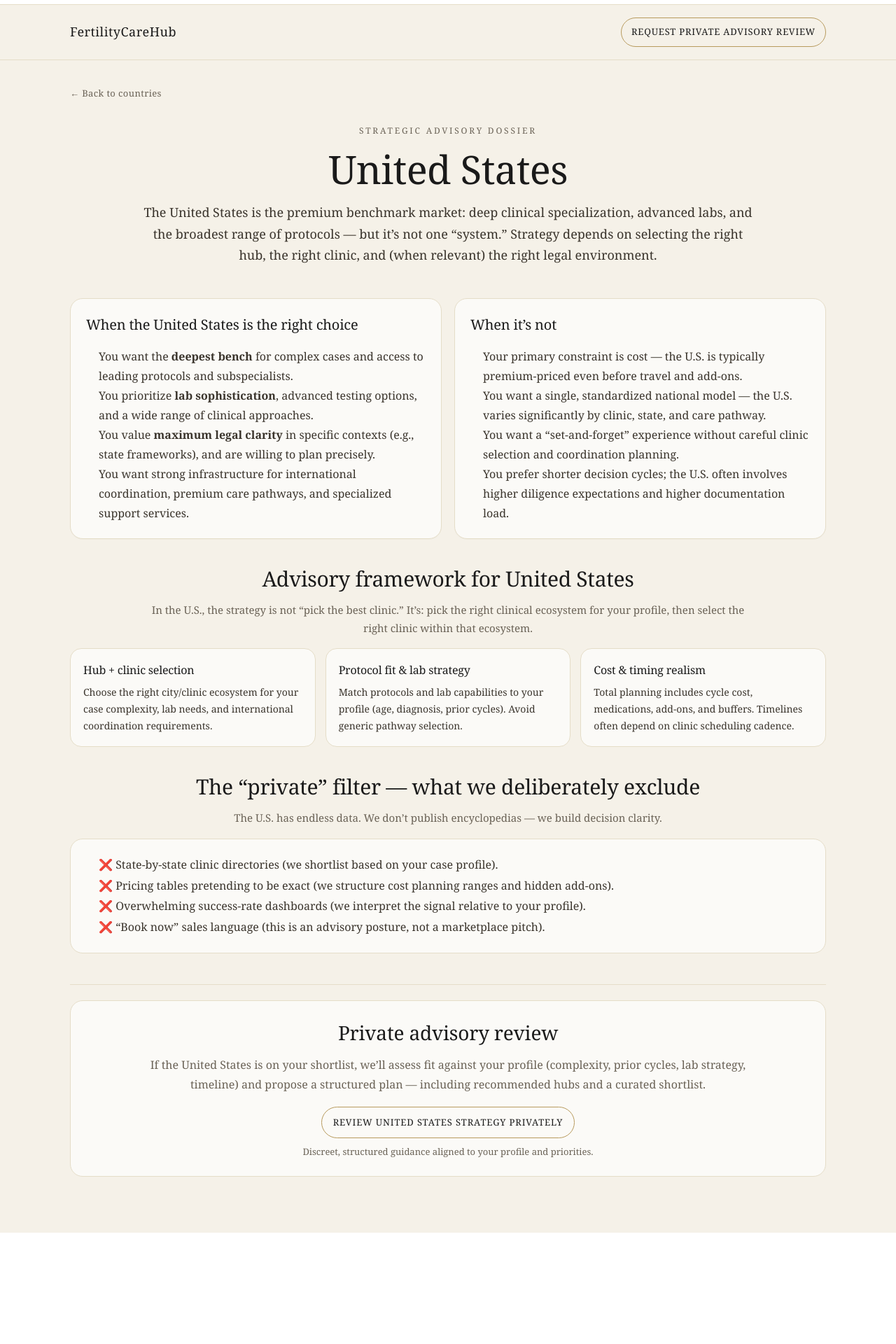
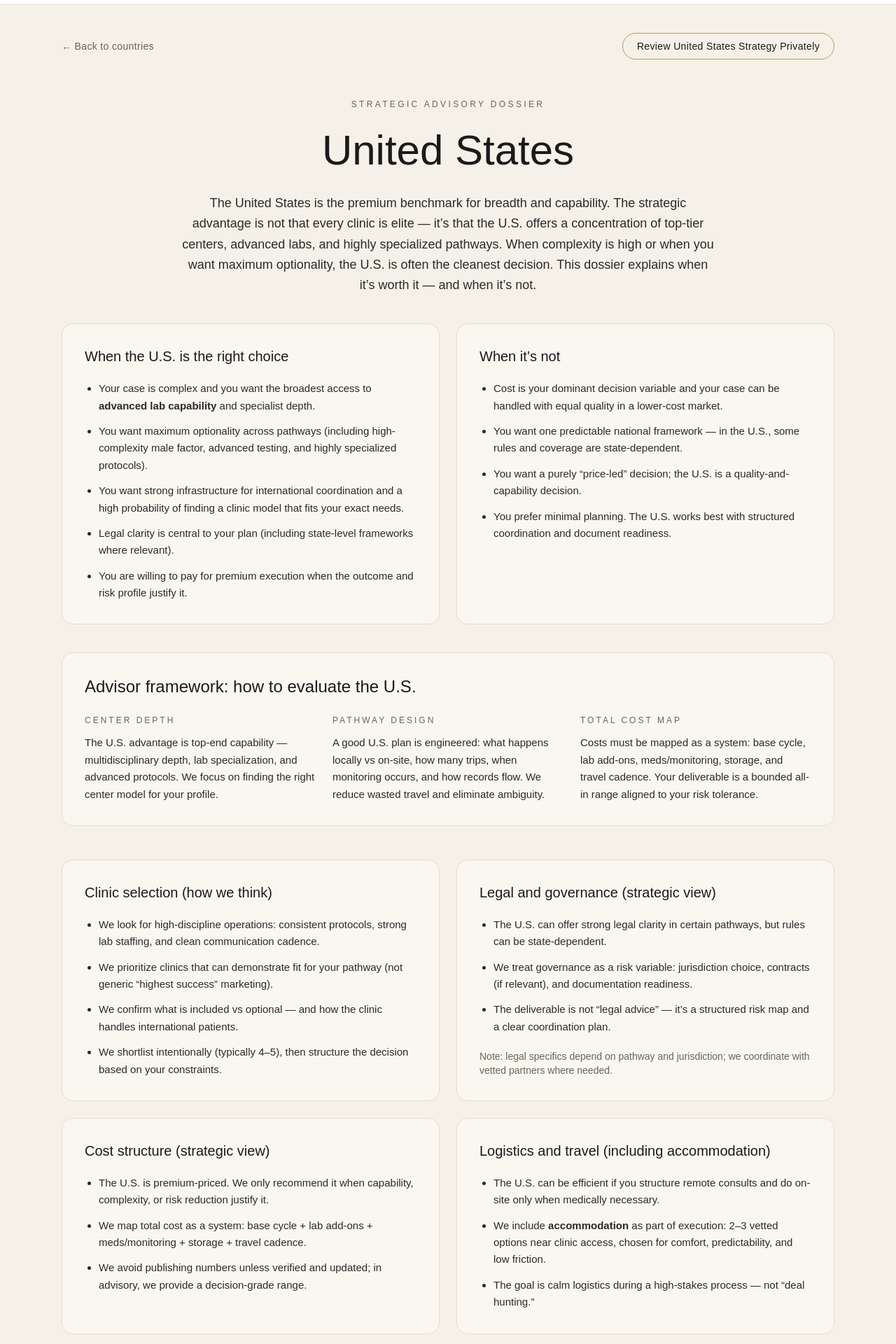
Before and after one commit to fmeliteintl-collab/fertilitycarehub-web, a Next.js app: page /countries/united-states in a window 1280 px wide. Shown: the part 80-2000 px from the top of the page at 70% size. Before the commit the page ends 1841 px from the top, so only its background shows below. Built offline with nearby package versions, Linux system fonts and the light colour scheme.

Commit message:
Build United States dossier

```diff
--- a/app/countries/united-states/page.tsx
+++ b/app/countries/united-states/page.tsx
@@ -1,360 +1,245 @@
 import Link from "next/link";
 
-export default function UnitedStatesDossierPage() {
-  const COUNTRY = "United States";
-  const SLUG = "united-states";
-
-  const PAGE_BG = "#F5F1E8";
-  const INK = "#1A1A1A";
-  const MUTED = "#6A6256";
-  const GOLD = "#B89B5E";
-  const BORDER = "#E5DDC8";
-  const CARD_BG = "#FBFAF7";
-
+export default function UnitedStatesPage() {
   return (
-    <main
-      style={{
-        background: PAGE_BG,
-        color: INK,
-        minHeight: "100vh",
-        fontFamily:
-          'ui-serif, Georgia, Cambria, "Times New Roman", Times, serif',
-      }}
-    >
-      {/* Header */}
-      <header
-        style={{
-          width: "100%",
-          borderBottom: `1px solid ${BORDER}`,
-          background: PAGE_BG,
-        }}
-      >
-        <div
-          style={{
-            maxWidth: 1120,
-            margin: "0 auto",
-            padding: "18px 20px",
-            display: "flex",
-            alignItems: "center",
-            justifyContent: "space-between",
-            gap: 16,
-          }}
-        >
+    <main className="min-h-screen bg-[#F5F1E8] text-[#1A1A1A]">
+      {/* Top utility bar */}
+      <div className="max-w-6xl mx-auto px-6 pt-10">
+        <div className="flex items-center justify-between">
           <Link
             href="/countries"
-            style={{
-              textDecoration: "none",
-              color: INK,
-              fontSize: 18,
-              letterSpacing: 0.5,
-            }}
+            className="text-sm tracking-wide text-[#6A6256] hover:text-[#1A1A1A]"
           >
-            FertilityCareHub
+            ← Back to countries
           </Link>
 
           <Link
-            href={`/countries/${SLUG}#consultation`}
-            style={{
-              textDecoration: "none",
-              border: `1px solid ${GOLD}`,
-              color: INK,
-              padding: "10px 14px",
-              borderRadius: 999,
-              fontSize: 13,
-              letterSpacing: 0.8,
-              textTransform: "uppercase",
-              whiteSpace: "nowrap",
-              background: "transparent",
-            }}
+            href="/consultation"
+            className="inline-flex items-center justify-center rounded-full border border-[#B89B5E] px-5 py-2 text-sm tracking-wide text-[#1A1A1A] hover:bg-[#F0E7D6]"
           >
-            Request Private Advisory Review
+            Review United States Strategy Privately
           </Link>
         </div>
-      </header>
+      </div>
 
-      {/* Body */}
-      <div style={{ maxWidth: 1120, margin: "0 auto", padding: "28px 20px 80px" }}>
-        {/* Back link */}
-        <div style={{ marginTop: 6 }}>
-          <Link
-            href="/countries"
-            style={{
-              textDecoration: "none",
-              color: MUTED,
-              fontSize: 13,
-              letterSpacing: 0.4,
-            }}
-          >
-            ← Back to countries
-          </Link>
-        </div>
-
-        {/* Hero */}
-        <section style={{ paddingTop: 34, paddingBottom: 28, textAlign: "center" }}>
-          <div
-            style={{
-              fontSize: 12,
-              letterSpacing: 2.8,
-              textTransform: "uppercase",
-              color: MUTED,
-              marginBottom: 16,
-            }}
-          >
-            Strategic advisory dossier
+      {/* Hero */}
+      <section className="max-w-6xl mx-auto px-6 pt-14 pb-10">
+        <div className="text-center">
+          <div className="text-xs tracking-[0.28em] text-[#6A6256]">
+            STRATEGIC ADVISORY DOSSIER
           </div>
 
-          <h1
-            style={{
-              margin: 0,
-              fontSize: 56,
-              lineHeight: 1.05,
-              letterSpacing: -0.6,
-            }}
-          >
-            {COUNTRY}
+          <h1 className="mt-5 text-5xl md:text-6xl leading-tight font-medium">
+            United States
           </h1>
 
-          <p
-            style={{
-              margin: "18px auto 0",
-              maxWidth: 880,
-              fontSize: 18,
-              lineHeight: 1.7,
-              color: "#3A342C",
-            }}
-          >
-            The United States is the premium benchmark market: deep clinical specialization, advanced labs,
-            and the broadest range of protocols — but it’s not one “system.” Strategy depends on selecting
-            the right hub, the right clinic, and (when relevant) the right legal environment.
+          <p className="mt-6 max-w-3xl mx-auto text-lg leading-relaxed text-[#2A2A2A]">
+            The United States is the premium benchmark for breadth and capability. The strategic
+            advantage is not that every clinic is elite — it’s that the U.S. offers a concentration
+            of top-tier centers, advanced labs, and highly specialized pathways. When complexity is
+            high or when you want maximum optionality, the U.S. is often the cleanest decision.
+            This dossier explains when it’s worth it — and when it’s not.
           </p>
-        </section>
+        </div>
+      </section>
 
-        {/* 2-up decision boxes */}
-        <section
-          style={{
-            display: "grid",
-            gridTemplateColumns: "1fr 1fr",
-            gap: 18,
-            marginTop: 18,
-          }}
-        >
-          {/* Right choice */}
-          <div
-            style={{
-              background: CARD_BG,
-              border: `1px solid ${BORDER}`,
-              borderRadius: 18,
-              padding: "22px 22px",
-              boxShadow: "0 1px 0 rgba(0,0,0,0.02)",
-            }}
-          >
-            <h2 style={{ margin: 0, fontSize: 20, letterSpacing: -0.2 }}>
-              When the United States is the right choice
-            </h2>
-
-            <ul style={{ margin: "16px 0 0", paddingLeft: 18, color: "#3A342C", lineHeight: 1.75 }}>
+      {/* Two-column decision block */}
+      <section className="max-w-6xl mx-auto px-6 pb-10">
+        <div className="grid md:grid-cols-2 gap-6">
+          <div className="rounded-2xl border border-[#E5DDC8] bg-[#FAF7F1] p-8">
+            <h2 className="text-xl font-medium">When the U.S. is the right choice</h2>
+            <ul className="mt-5 space-y-3 text-[15px] leading-relaxed text-[#2A2A2A] list-disc pl-5">
               <li>
-                You want the <b>deepest bench</b> for complex cases and access to leading protocols and subspecialists.
+                Your case is complex and you want the broadest access to{" "}
+                <strong>advanced lab capability</strong> and specialist depth.
               </li>
               <li>
-                You prioritize <b>lab sophistication</b>, advanced testing options, and a wide range of clinical approaches.
+                You want maximum optionality across pathways (including high-complexity male factor,
+                advanced testing, and highly specialized protocols).
               </li>
               <li>
-                You value <b>maximum legal clarity</b> in specific contexts (e.g., state frameworks), and are willing to plan precisely.
+                You want strong infrastructure for international coordination and a high probability
+                of finding a clinic model that fits your exact needs.
               </li>
               <li>
-                You want strong infrastructure for international coordination, premium care pathways, and specialized support services.
+                Legal clarity is central to your plan (including state-level frameworks where relevant).
+              </li>
+              <li>
+                You are willing to pay for premium execution when the outcome and risk profile justify it.
               </li>
             </ul>
           </div>
 
-          {/* Not */}
-          <div
-            style={{
-              background: CARD_BG,
-              border: `1px solid ${BORDER}`,
-              borderRadius: 18,
-              padding: "22px 22px",
-              boxShadow: "0 1px 0 rgba(0,0,0,0.02)",
-            }}
-          >
-            <h2 style={{ margin: 0, fontSize: 20, letterSpacing: -0.2 }}>When it’s not</h2>
-
-            <ul style={{ margin: "16px 0 0", paddingLeft: 18, color: "#3A342C", lineHeight: 1.75 }}>
+          <div className="rounded-2xl border border-[#E5DDC8] bg-[#FAF7F1] p-8">
+            <h2 className="text-xl font-medium">When it’s not</h2>
+            <ul className="mt-5 space-y-3 text-[15px] leading-relaxed text-[#2A2A2A] list-disc pl-5">
               <li>
-                Your primary constraint is cost — the U.S. is typically premium-priced even before travel and add-ons.
+                Cost is your dominant decision variable and your case can be handled with equal quality
+                in a lower-cost market.
               </li>
               <li>
-                You want a single, standardized national model — the U.S. varies significantly by clinic, state, and care pathway.
+                You want one predictable national framework — in the U.S., some rules and coverage are
+                state-dependent.
               </li>
               <li>
-                You want a “set-and-forget” experience without careful clinic selection and coordination planning.
+                You want a purely “price-led” decision; the U.S. is a quality-and-capability decision.
               </li>
               <li>
-                You prefer shorter decision cycles; the U.S. often involves higher diligence expectations and higher documentation load.
+                You prefer minimal planning. The U.S. works best with structured coordination and document readiness.
               </li>
             </ul>
           </div>
-        </section>
+        </div>
+      </section>
 
-        {/* Advisory framework */}
-        <section style={{ marginTop: 34 }}>
-          <div style={{ textAlign: "center", marginBottom: 16 }}>
-            <h2 style={{ margin: 0, fontSize: 30, letterSpacing: -0.3 }}>
-              Advisory framework for {COUNTRY}
-            </h2>
-            <p
-              style={{
-                margin: "10px auto 0",
-                maxWidth: 860,
-                color: MUTED,
-                lineHeight: 1.7,
-                fontSize: 15,
-              }}
-            >
-              In the U.S., the strategy is not “pick the best clinic.” It’s: pick the right clinical ecosystem for your profile,
-              then select the right clinic within that ecosystem.
+      {/* Framework */}
+      <section className="max-w-6xl mx-auto px-6 pb-12">
+        <div className="rounded-2xl border border-[#E5DDC8] bg-[#FAF7F1] p-8">
+          <h2 className="text-2xl font-medium">Advisor framework: how to evaluate the U.S.</h2>
+
+          <div className="mt-6 grid md:grid-cols-3 gap-6">
+            <div>
+              <div className="text-xs tracking-[0.25em] text-[#6A6256]">CENTER DEPTH</div>
+              <p className="mt-3 text-[15px] leading-relaxed text-[#2A2A2A]">
+                The U.S. advantage is top-end capability — multidisciplinary depth, lab specialization,
+                and advanced protocols. We focus on finding the right center model for your profile.
+              </p>
+            </div>
+
+            <div>
+              <div className="text-xs tracking-[0.25em] text-[#6A6256]">PATHWAY DESIGN</div>
+              <p className="mt-3 text-[15px] leading-relaxed text-[#2A2A2A]">
+                A good U.S. plan is engineered: what happens locally vs on-site, how many trips, when monitoring occurs,
+                and how records flow. We reduce wasted travel and eliminate ambiguity.
+              </p>
+            </div>
+
+            <div>
+              <div className="text-xs tracking-[0.25em] text-[#6A6256]">TOTAL COST MAP</div>
+              <p className="mt-3 text-[15px] leading-relaxed text-[#2A2A2A]">
+                Costs must be mapped as a system: base cycle, lab add-ons, meds/monitoring, storage, and travel cadence.
+                Your deliverable is a bounded all-in range aligned to your risk tolerance.
+              </p>
+            </div>
+          </div>
+        </div>
+      </section>
+
+      {/* Core sections */}
+      <section className="max-w-6xl mx-auto px-6 pb-12">
+        <div className="grid md:grid-cols-2 gap-6">
+          <div className="rounded-2xl border border-[#E5DDC8] bg-[#FAF7F1] p-8">
+            <h3 className="text-xl font-medium">Clinic selection (how we think)</h3>
+            <ul className="mt-5 space-y-3 text-[15px] leading-relaxed text-[#2A2A2A] list-disc pl-5">
+              <li>
+                We look for high-discipline operations: consistent protocols, strong lab staffing, and clean communication cadence.
+              </li>
+              <li>
+                We prioritize clinics that can demonstrate fit for your pathway (not generic “highest success” marketing).
+              </li>
+              <li>
+                We confirm what is included vs optional — and how the clinic handles international patients.
+              </li>
+              <li>
+                We shortlist intentionally (typically 4–5), then structure the decision based on your constraints.
+              </li>
+            </ul>
+          </div>
+
+          <div className="rounded-2xl border border-[#E5DDC8] bg-[#FAF7F1] p-8">
+            <h3 className="text-xl font-medium">Legal and governance (strategic view)</h3>
+            <ul className="mt-5 space-y-3 text-[15px] leading-relaxed text-[#2A2A2A] list-disc pl-5">
+              <li>
+                The U.S. can offer strong legal clarity in certain pathways, but rules can be state-dependent.
+              </li>
+              <li>
+                We treat governance as a risk variable: jurisdiction choice, contracts (if relevant), and documentation readiness.
+              </li>
+              <li>
+                The deliverable is not “legal advice” — it’s a structured risk map and a clear coordination plan.
+              </li>
+            </ul>
+            <p className="mt-5 text-sm text-[#6A6256]">
+              Note: legal specifics depend on pathway and jurisdiction; we coordinate with vetted partners where needed.
             </p>
           </div>
 
-          <div
-            style={{
-              display: "grid",
-              gridTemplateColumns: "repeat(3, 1fr)",
-              gap: 14,
-            }}
-          >
-            {[
-              {
-                title: "Hub + clinic selection",
-                text: "Choose the right city/clinic ecosystem for your case complexity, lab needs, and international coordination requirements.",
-              },
-              {
-                title: "Protocol fit & lab strategy",
-                text: "Match protocols and lab capabilities to your profile (age, diagnosis, prior cycles). Avoid generic pathway selection.",
-              },
-              {
-                title: "Cost & timing realism",
-                text: "Total planning includes cycle cost, medications, add-ons, and buffers. Timelines often depend on clinic scheduling cadence.",
-              },
-            ].map((c) => (
-              <div
-                key={c.title}
-                style={{
-                  background: CARD_BG,
-                  border: `1px solid ${BORDER}`,
-                  borderRadius: 16,
-                  padding: 18,
-                }}
-              >
-                <div style={{ fontSize: 16, marginBottom: 8, letterSpacing: -0.2 }}>{c.title}</div>
-                <div style={{ color: "#3A342C", lineHeight: 1.7, fontSize: 14 }}>{c.text}</div>
-              </div>
-            ))}
-          </div>
-        </section>
-
-        {/* What we exclude */}
-        <section style={{ marginTop: 34 }}>
-          <div style={{ textAlign: "center", marginBottom: 16 }}>
-            <h2 style={{ margin: 0, fontSize: 30, letterSpacing: -0.3 }}>
-              The “private” filter — what we deliberately exclude
-            </h2>
-            <p
-              style={{
-                margin: "10px auto 0",
-                maxWidth: 860,
-                color: MUTED,
-                lineHeight: 1.7,
-                fontSize: 15,
-              }}
-            >
-              The U.S. has endless data. We don’t publish encyclopedias — we build decision clarity.
-            </p>
+          <div className="rounded-2xl border border-[#E5DDC8] bg-[#FAF7F1] p-8">
+            <h3 className="text-xl font-medium">Cost structure (strategic view)</h3>
+            <ul className="mt-5 space-y-3 text-[15px] leading-relaxed text-[#2A2A2A] list-disc pl-5">
+              <li>
+                The U.S. is premium-priced. We only recommend it when capability, complexity, or risk reduction justify it.
+              </li>
+              <li>
+                We map total cost as a system: base cycle + lab add-ons + meds/monitoring + storage + travel cadence.
+              </li>
+              <li>
+                We avoid publishing numbers unless verified and updated; in advisory, we provide a decision-grade range.
+              </li>
+            </ul>
           </div>
 
-          <div
-            style={{
-              background: CARD_BG,
-              border: `1px solid ${BORDER}`,
-              borderRadius: 18,
-              padding: 22,
-            }}
-          >
-            <ul style={{ margin: 0, paddingLeft: 18, color: "#3A342C", lineHeight: 1.85 }}>
-              <li>❌ State-by-state clinic directories (we shortlist based on your case profile).</li>
-              <li>❌ Pricing tables pretending to be exact (we structure cost planning ranges and hidden add-ons).</li>
-              <li>❌ Overwhelming success-rate dashboards (we interpret the signal relative to your profile).</li>
-              <li>❌ “Book now” sales language (this is an advisory posture, not a marketplace pitch).</li>
+          <div className="rounded-2xl border border-[#E5DDC8] bg-[#FAF7F1] p-8">
+            <h3 className="text-xl font-medium">Logistics and travel (including accommodation)</h3>
+            <ul className="mt-5 space-y-3 text-[15px] leading-relaxed text-[#2A2A2A] list-disc pl-5">
+              <li>
+                The U.S. can be efficient if you structure remote consults and do on-site only when medically necessary.
+              </li>
+              <li>
+                We include <strong>accommodation</strong> as part of execution: 2–3 vetted options near clinic access,
+                chosen for comfort, predictability, and low friction.
+              </li>
+              <li>
+                The goal is calm logistics during a high-stakes process — not “deal hunting.”
+              </li>
             </ul>
           </div>
-        </section>
+        </div>
+      </section>
 
-        {/* Consultation anchor */}
-        <section
-          id="consultation"
-          style={{
-            marginTop: 44,
-            paddingTop: 22,
-            borderTop: `1px solid ${BORDER}`,
-          }}
-        >
-          <div
-            style={{
-              background: CARD_BG,
-              border: `1px solid ${BORDER}`,
-              borderRadius: 18,
-              padding: 24,
-              textAlign: "center",
-            }}
-          >
-            <h2 style={{ margin: 0, fontSize: 28, letterSpacing: -0.2 }}>
-              Private advisory review
-            </h2>
-            <p style={{ margin: "12px auto 0", maxWidth: 860, color: MUTED, lineHeight: 1.7 }}>
-              If the United States is on your shortlist, we’ll assess fit against your profile (complexity, prior cycles,
-              lab strategy, timeline) and propose a structured plan — including recommended hubs and a curated shortlist.
-            </p>
+      {/* What we exclude */}
+      <section className="max-w-6xl mx-auto px-6 pb-12">
+        <div className="rounded-2xl border border-[#E5DDC8] bg-[#FAF7F1] p-8">
+          <h3 className="text-xl font-medium">What we deliberately exclude (the private filter)</h3>
+          <div className="mt-5 grid md:grid-cols-2 gap-6">
+            <ul className="space-y-3 text-[15px] leading-relaxed text-[#2A2A2A] list-disc pl-5">
+              <li>Exhaustive clinic lists (we curate a shortlist, not a directory).</li>
+              <li>Price-table comparisons (we build a bounded cost map aligned to your plan).</li>
+              <li>Generic success-rate claims without context (we evaluate fit, not marketing).</li>
+            </ul>
+            <ul className="space-y-3 text-[15px] leading-relaxed text-[#2A2A2A] list-disc pl-5">
+              <li>DIY bureaucracy playbooks (we coordinate with trusted partners).</li>
+              <li>Static numbers without verification (we prioritize accuracy and updates).</li>
+              <li>One-size-fits-all pathways (your constraints define the plan).</li>
+            </ul>
+          </div>
+        </div>
+      </section>
 
-            <div style={{ marginTop: 18 }}>
-              <Link
-                href="/consultation"
-                style={{
-                  display: "inline-block",
-                  textDecoration: "none",
-                  border: `1px solid ${GOLD}`,
-                  padding: "12px 16px",
-                  borderRadius: 999,
-                  color: INK,
-                  fontSize: 13,
-                  letterSpacing: 0.9,
-                  textTransform: "uppercase",
-                  background: "transparent",
-                }}
-              >
-                Review {COUNTRY} Strategy Privately
-              </Link>
+      {/* CTA */}
+      <section className="max-w-6xl mx-auto px-6 pb-16">
+        <div className="rounded-2xl border border-[#E5DDC8] bg-[#FAF7F1] p-10 text-center">
+          <h3 className="text-2xl font-medium">Private advisory, not a public database.</h3>
+          <p className="mt-4 max-w-2xl mx-auto text-[15px] leading-relaxed text-[#2A2A2A]">
+            If the U.S. is on your shortlist, the decisive step is aligning your complexity and pathway to the right
+            center model, then mapping cost and logistics into a clean execution plan. We curate the shortlist and
+            structure the route.
+          </p>
 
-              <div style={{ marginTop: 10, fontSize: 13, color: MUTED }}>
-                Discreet, structured guidance aligned to your profile and priorities.
-              </div>
-            </div>
+          <div className="mt-7 flex items-center justify-center">
+            <Link
+              href="/consultation"
+              className="inline-flex items-center justify-center rounded-full border border-[#B89B5E] px-6 py-3 text-sm tracking-wide text-[#1A1A1A] hover:bg-[#F0E7D6]"
+            >
+              Request Private Advisory Review
+            </Link>
           </div>
-        </section>
-      </div>
 
-      {/* Responsive */}
-      <style>{`
-        @media (max-width: 900px) {
-          section[style*="grid-template-columns: 1fr 1fr"] {
-            grid-template-columns: 1fr !important;
-          }
-          section div[style*="grid-template-columns: repeat(3, 1fr)"] {
-            grid-template-columns: 1fr !important;
-          }
-          h1 { font-size: 40px !important; }
-        }
-      `}</style>
+          <div className="mt-3 text-xs tracking-wide text-[#6A6256]">
+            Discreet, structured guidance aligned to your profile and jurisdictional constraints.
+          </div>
+        </div>
+      </section>
     </main>
   );
 }
```
